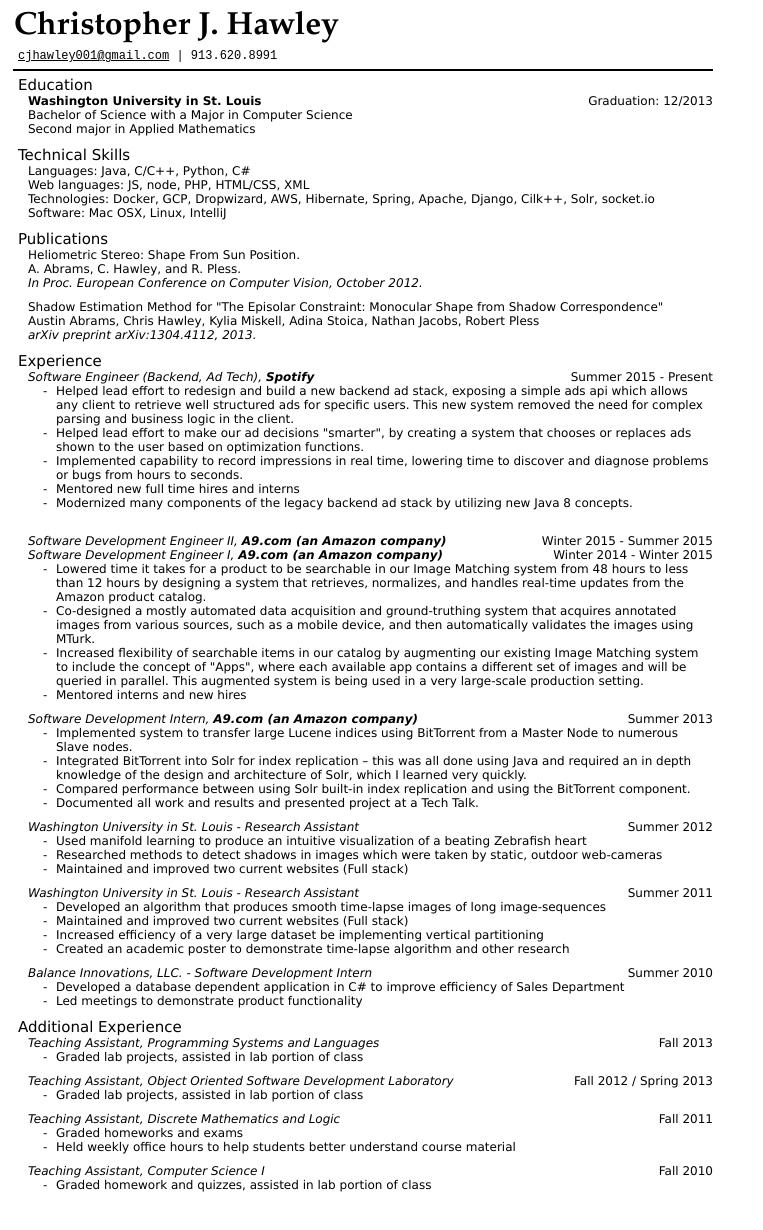
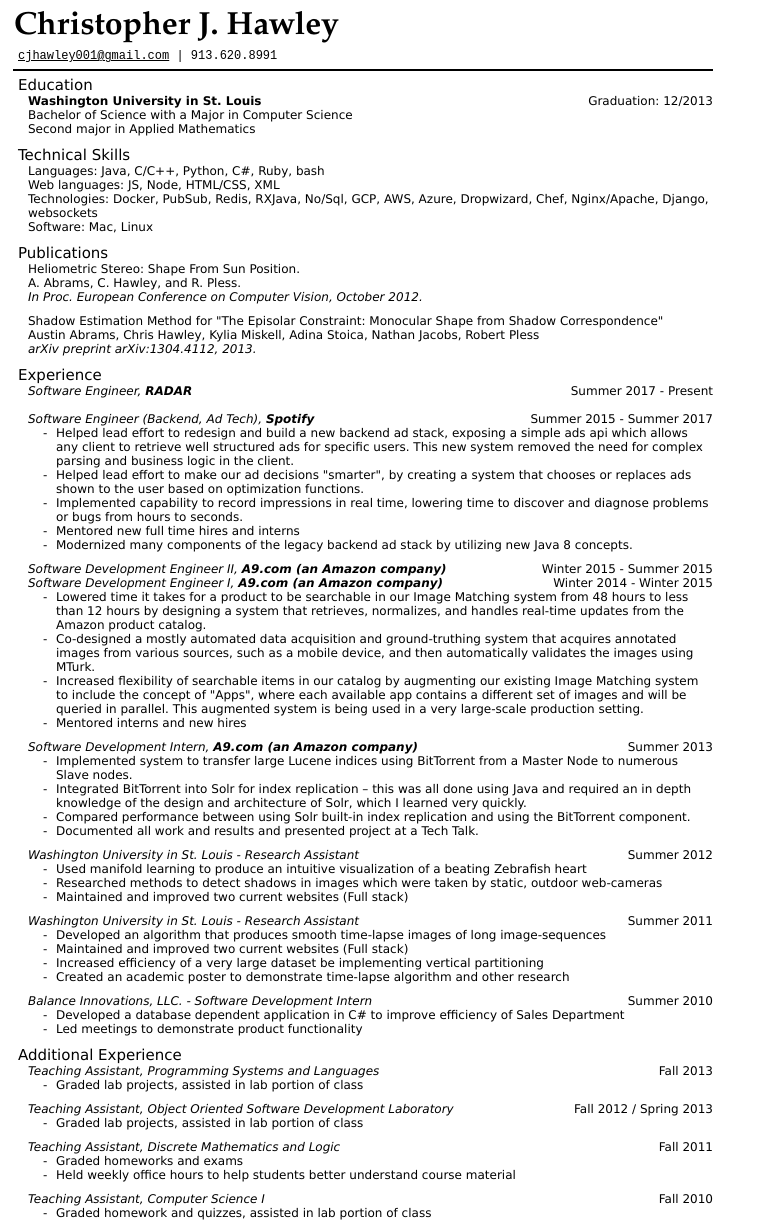
Before and after one commit to cjhawley/PersonalWebsite, a web app: page /resume/resume.html in a window 1280 px wide. Shown: the whole page, without its empty margins (0-763 px from the left). Before the commit the page ends 1192 px from the top, so only its background shows below. Run offline with its HTML, style and script files only (its server is not run), Linux system fonts and the light colour scheme; data that the repository does not hold is empty.

Commit message:
update resume

```diff
--- a/src/main/resources/web/resume/resume.html
+++ b/src/main/resources/web/resume/resume.html
@@ -42,12 +42,11 @@
 
 			<div class="section-title">Technical Skills</div>
 			<div class="technical-skills">
-				<div class="technical-section">Languages: Java, C/C++, Python, C#</div>
-				<div class="technical-section">Web languages: JS, node, PHP, HTML/CSS, XML</div>
-				<div class="technical-section">Technologies: Docker, GCP, Dropwizard, AWS,
-					Hibernate, Spring, Apache, Django, Cilk++, Solr, socket.io
+				<div class="technical-section">Languages: Java, C/C++, Python, C#, Ruby, bash</div>
+				<div class="technical-section">Web languages: JS, Node, HTML/CSS, XML</div>
+				<div class="technical-section">Technologies: Docker, PubSub, Redis, RXJava, No/Sql, GCP, AWS, Azure, Dropwizard, Chef, Nginx/Apache, Django, websockets
 				</div>
-				<div class="technical-section">Software: Mac OSX, Linux, IntelliJ</div>
+				<div class="technical-section">Software: Mac, Linux</div>
 			</div>
 			<div class="section-title">Publications</div>
 			<div class="publication-section">
@@ -64,9 +63,16 @@
 			<div class="section-title">Experience</div>
 			<div class="experience">
 				<div class="experience-title">
+					<i style="margin-top: 2px;">Software Engineer, <b>RADAR</b></i>
+				</div>
+				<div class="experience-date">Summer 2017 - Present</div>
+				<div class="experience-section">
+
+				</div><br>
+				<div class="experience-title">
 					<i style="margin-top: 2px;">Software Engineer (Backend, Ad Tech), <b>Spotify</b></i>
 				</div>
-				<div class="experience-date">Summer 2015 - Present</div>
+				<div class="experience-date">Summer 2015 - Summer 2017</div>
 				<div class="experience-section">
 					<ul>
 						<li>Helped lead effort to redesign and build a new backend ad stack, exposing a simple ads api which allows any
@@ -79,7 +85,7 @@
 						<li>Mentored new full time hires and interns</li>
 						<li>Modernized many components of the legacy backend ad stack by utilizing new Java 8 concepts.</li>
 					</ul>
-				</div><br>
+				</div>
 				<div class="experience-title">
 					<i style="margin-top: 2px;">Software Development Engineer II, <b>A9.com
 							(an Amazon company)</b></i>
```
